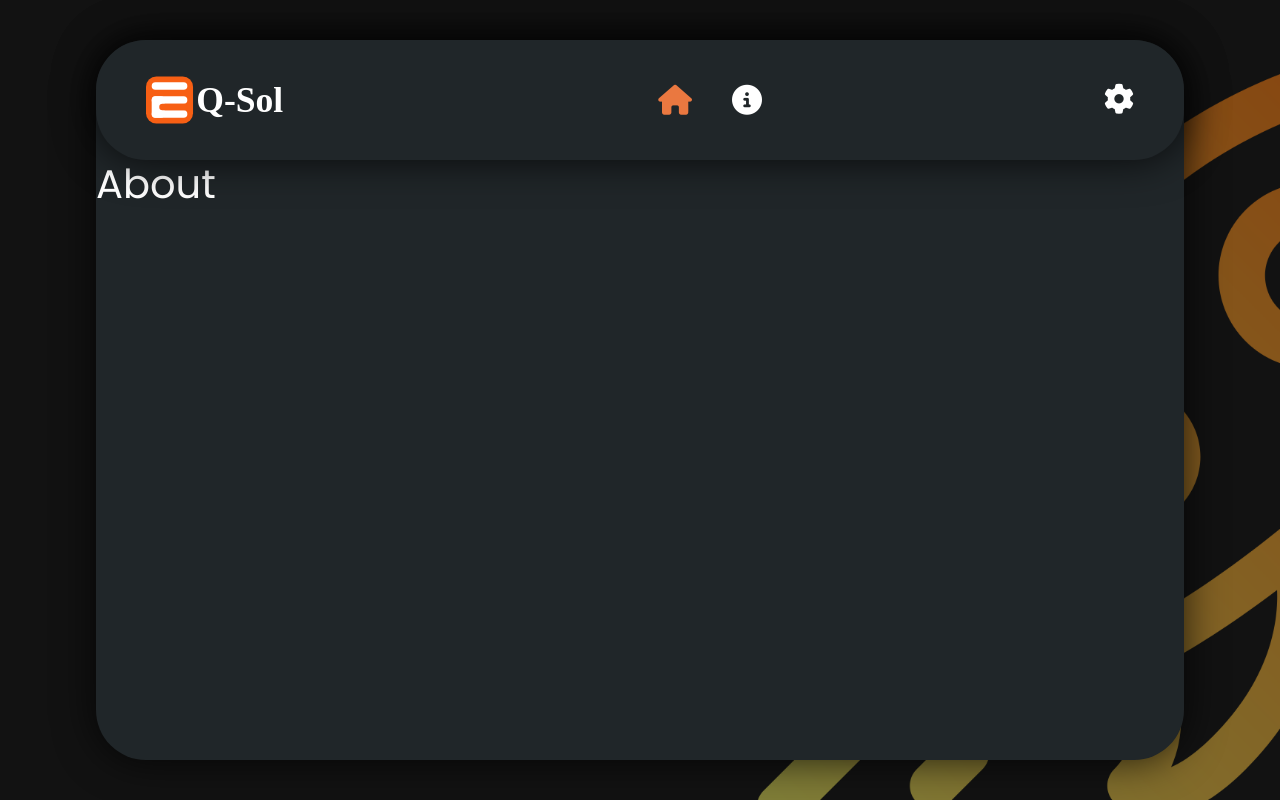
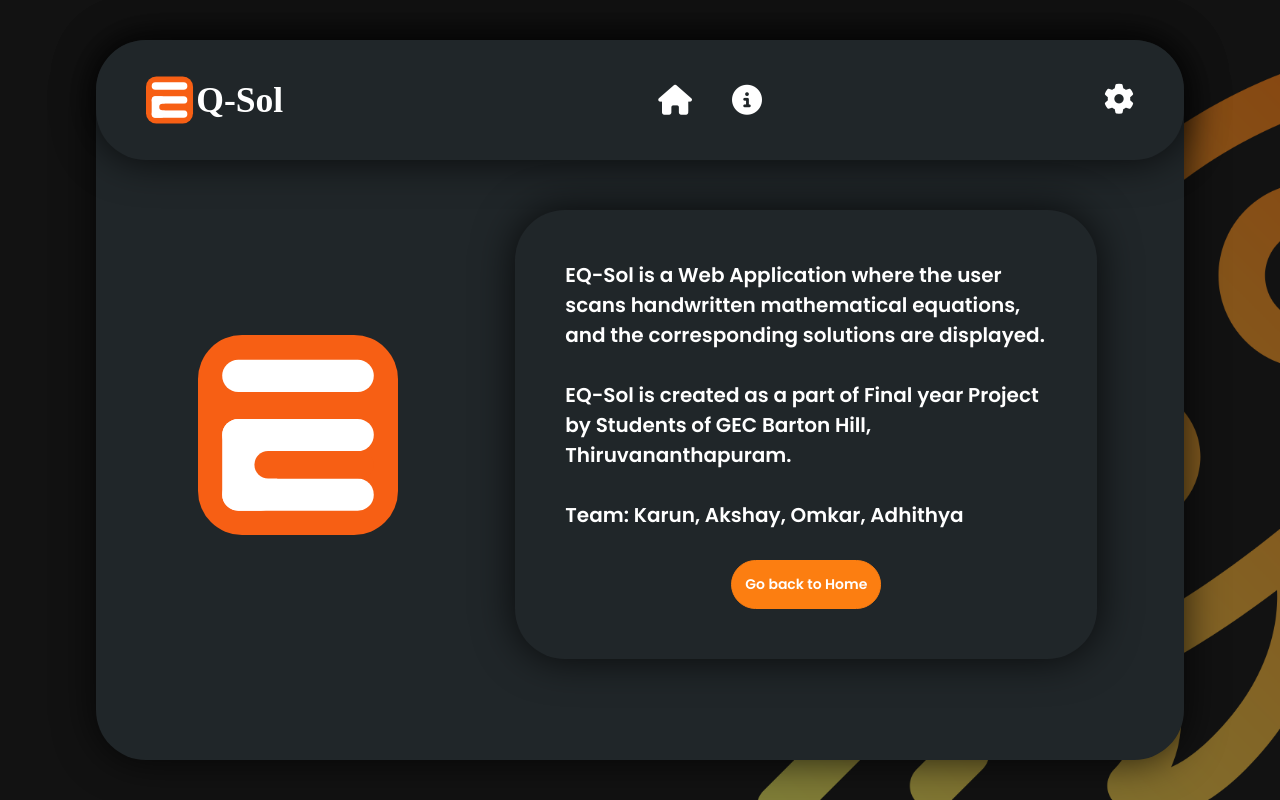
Before and after one commit to Akshaythulasidharan/Eq-sol, a React (Create React App) app in the folder eq-sol-frontend/: page /about in a window 1280 px wide. Built offline with nearby package versions, Linux system fonts and the light colour scheme.

Commit message:
About Section created

```diff
--- a/eq-sol-frontend/src/About.js
+++ b/eq-sol-frontend/src/About.js
@@ -1,9 +1,26 @@
 import React from 'react'
+import { Link } from 'react-router-dom'
+import Logo from './images/EQ-Sol Logo.svg'
 
 export default function About() {
     return (
-        <div>
-            <h1>About</h1>
+        <div className="container " >
+            <div className="row" style={{height:"50px"}} ></div>
+            <div className="row justify-content-center "  >
+                <div className="col-md-4 " >
+                    <img src={Logo} className="about-logo  vert-center" />
+                </div>
+                <div className="col-md-7 about-box">
+                    <p className="home-para">
+                    EQ-Sol is a Web Application where the user scans handwritten mathematical equations, and the corresponding solutions are displayed.
+                        <br/> <br/>
+                    EQ-Sol is created as a part of Final year Project by Students of GEC Barton Hill, Thiruvananthapuram.
+                        <br/> <br/>
+                    Team: Karun, Akshay, Omkar, Adhithya
+                    </p>
+                    <Link to="/"><button className="btn btn-home center" >Go back to Home</button></Link>
+                </div>
+            </div>
         </div>
     )
 }
--- /dev/null
+++ b/eq-sol-frontend/src/Answer.js
@@ -0,0 +1,9 @@
+import React from 'react'
+
+export default function Answer() {
+    return (
+        <div>
+            <h1>Answer</h1>
+        </div>
+    )
+}
--- a/eq-sol-frontend/src/NavbarHome.js
+++ b/eq-sol-frontend/src/NavbarHome.js
@@ -22,13 +22,15 @@ export default function NavbarHome() {
         <div>
              <Navbar className="navbar-home" expand="md">
                 <NavbarBrand>
-                    <img src={Logo} className="navbarhome-logo" />
+                    <Link to="/">
+                        <img src={Logo} className="navbarhome-logo" />
+                    </Link>
                 </NavbarBrand>
                 <NavbarToggler onClick={toggle} />
                 <Collapse isOpen={isOpen} navbar>
                 <Nav className="mr-auto ml-auto" navbar>
                     <NavItem>
-                    <Link to="/"><i className="fas fa-home homenavbar-icon active" ></i> </Link>
+                    <Link to="/"><i className="fas fa-home homenavbar-icon " ></i> </Link>
                     </NavItem>
                     <NavItem>
                     <Link to="/about"><i className="fas fa-info-circle homenavbar-icon"></i></Link>
--- a/eq-sol-frontend/src/Routes.js
+++ b/eq-sol-frontend/src/Routes.js
@@ -4,6 +4,7 @@ import {
     Route
   } from "react-router-dom";
 import About from './About';
+import Answer from './Answer';
 import Camera from './Camera';
 import HomeBody from './HomeBody';
 import Upload from './Upload';
@@ -16,6 +17,7 @@ export default function Routes() {
                 <Route exact path="/" component={HomeBody} />
                 <Route path="/camera" component={Camera} />
                 <Route path="/upload" component={Upload} />
+                <Route path="/answer" component={Answer} />
             </Switch>
         </div>
     )
--- a/eq-sol-frontend/src/styles.css
+++ b/eq-sol-frontend/src/styles.css
@@ -124,3 +124,27 @@
     padding-right: 60px;
     padding-left: 60px;
 }
+
+.about-logo{
+    width:200px;
+
+}
+
+.about-box{
+    background-color: #202629;
+    border-radius: 50px;
+    box-shadow: 0px 0px 40px 0px rgba(0,0,0,0.75);
+    padding: 50px;
+}
+
+.center{
+    position: relative;
+    left:50%;
+    transform: translateX(-50%);
+}
+
+.vert-center{
+    position: relative;
+    top:50%;
+    transform: translateY(-50%);
+}
```
